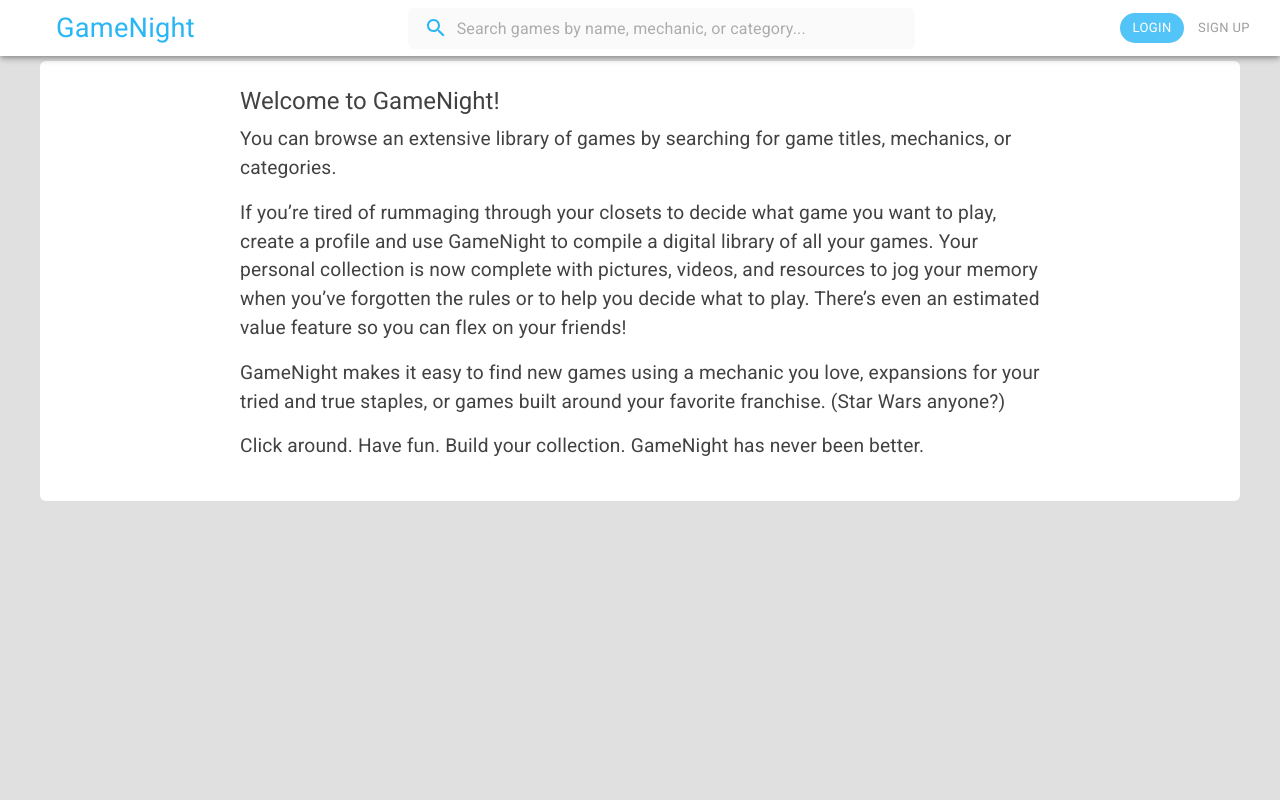
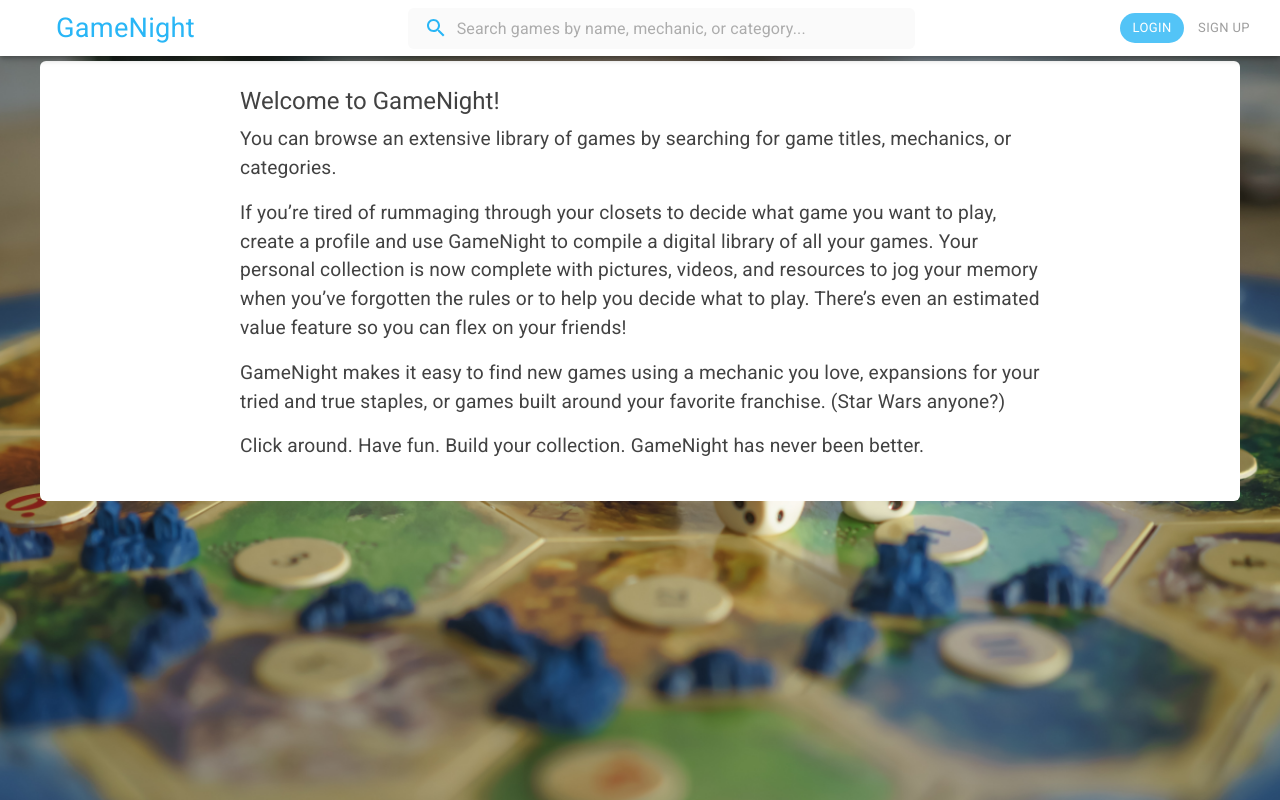
Before and after one commit to Jared-Enck/Capstone-2, a React (Create React App) app in the folder game-night/: page / in a window 1280 px wide. Built offline with nearby package versions, Linux system fonts and the light colour scheme; no server answers.

Commit message:
add background image App

```diff
--- a/game-night/src/App.js
+++ b/game-night/src/App.js
@@ -8,7 +8,20 @@
 import AllRoutes from './AllRoutes';
 import { CssBaseline } from '@mui/material';
 import useLocalStorage from './hooks/useLocalStorage';
+import bgImage from './static/aksel-fristrup-w7eaCH6ShR4-unsplash.jpg';
+import styled from '@emotion/styled';
 // import Footer from "./components/Footer";
+
+const Background = styled('div')({
+  position: 'fixed',
+  backgroundImage: `url(${bgImage})`,
+  width: '100%',
+  height: '100%',
+  backgroundPosition: 'center',
+  backgroundSize: 'cover',
+  backgroundRepeat: 'no-repeat',
+  zIndex: -1,
+});
 
 export default function App() {
   const [darkMode, setDarkMode] = useLocalStorage('dark-mode-preferred');
@@ -22,6 +35,7 @@
         <CssBaseline />
         <DataProvider>
           <Navbar />
+          <Background />
           <main>
             <AllRoutes />
           </main>
```
Also changed, not shown: game-night/src/static/aksel-fristrup-w7eaCH6ShR4-unsplash.jpg (added).
